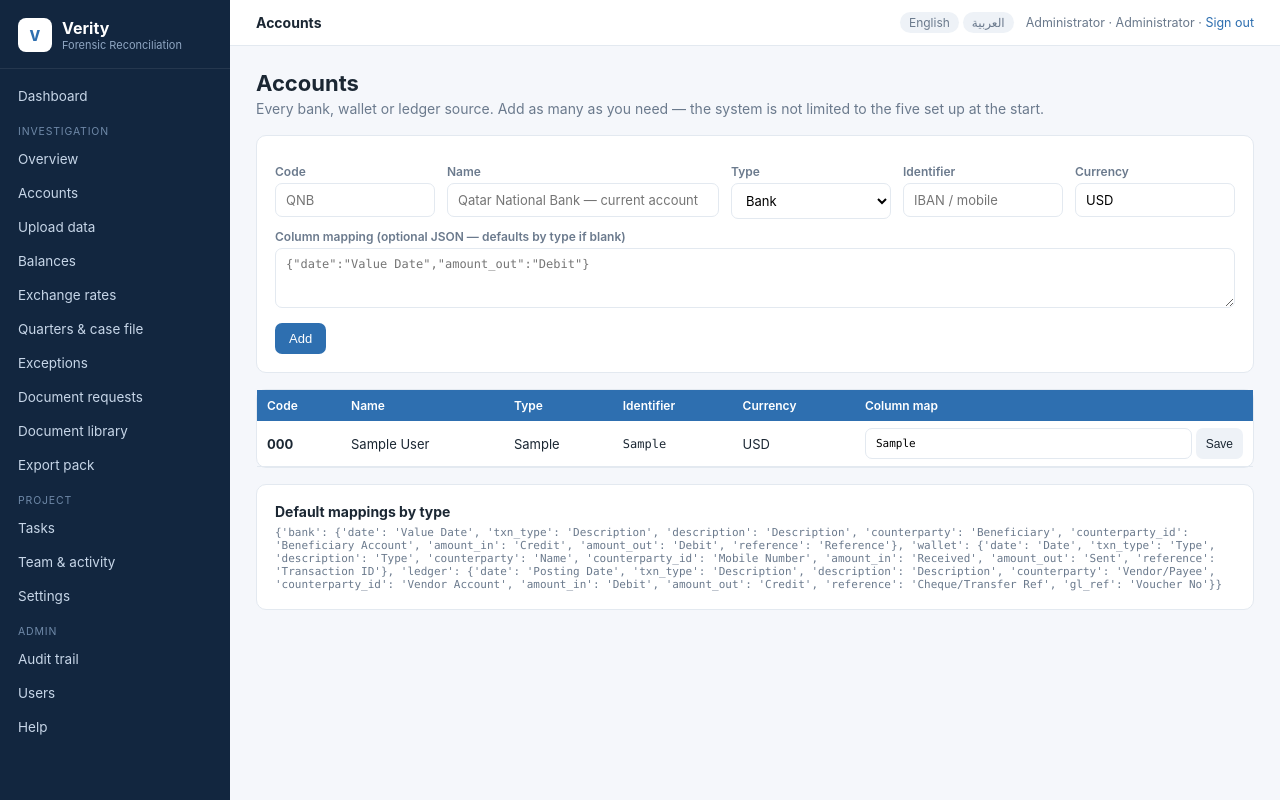
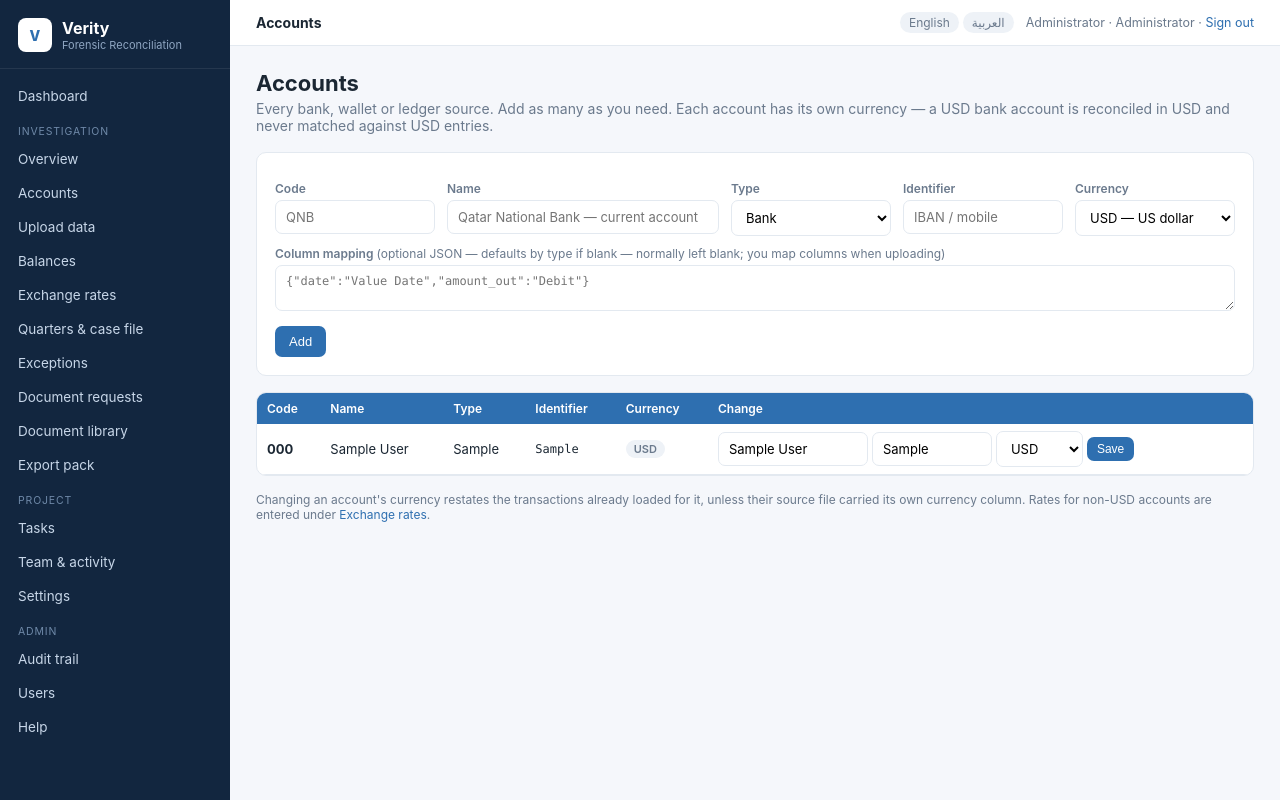
Before and after one commit to Collecta2026/Verity, a Flask app: page /engagement/1/accounts in a window 1280 px wide. Run offline with Flask 3, Linux system fonts and the light colour scheme; a user stored in the database is signed in; tables that the repository leaves empty hold one stand-in row (values such as "Sample post").

Commit message:
Add files via upload

```diff
--- a/app.py
+++ b/app.py
@@ -11,7 +11,7 @@ from flask_login import (LoginManager, login_user, logout_user, login_required,
 from werkzeug.utils import secure_filename
 
 import config as appconfig
-from config import Config, DEFAULT_SETTINGS, STARTER_ACCOUNTS
+from config import Config, DEFAULT_SETTINGS, STARTER_ACCOUNTS, CURRENCIES
 from models import (db, User, AuditLog, Engagement, Account, Period, QuarterFile,
                     SourceFile, Txn, Match, Split, Balance, Exception_, DocRequest,
                     DocumentFile, Task, TaskUpdate, FxRate, MappingTemplate,
@@ -113,7 +113,7 @@ def inject():
     return {"ROLE_LABELS": ROLE_LABELS, "ROLES": ROLES, "TASK_STATUS": TASK_STATUS,
             "REQ_STATUS": REQ_STATUS, "DOC_TYPES": DOC_TYPES, "today": date.today(),
             "t": i18n.t, "tv": i18n.tv, "lang": i18n.get_lang(), "rtl": i18n.is_rtl(),
-            "LANGS": i18n.LANGS}
+            "LANGS": i18n.LANGS, "CURRENCIES": CURRENCIES}
 
 
 @app.route("/lang/<code>")
@@ -166,7 +166,7 @@ def create_engagement():
     f = request.form
     e = Engagement(name=f["name"].strip(), client=f.get("client", "").strip(),
                    code=(f.get("code") or "SGE").strip().upper(),
-                   currency=f.get("currency", "EGP"),
+                   currency=(f.get("currency_other") or f.get("currency") or "EGP").strip().upper()[:10],
                    period_start=pdate(f.get("period_start")), period_end=pdate(f.get("period_end")),
                    project_start=pdate(f.get("project_start")), project_end=pdate(f.get("project_end")),
                    created_by=current_user.id)
@@ -202,9 +202,10 @@ def accounts(eid):
         if not current_user.can("lead", "finance_reviewer"):
             abort(403)
         f = request.form
+        ccy = (f.get("currency_other") or f.get("currency") or e.currency).strip().upper()[:10]
         a = Account(engagement_id=eid, code=f["code"].strip().upper(), name=f["name"].strip(),
                     kind=f["kind"], identifier=f.get("identifier", "").strip(),
-                    currency=f.get("currency") or e.currency)
+                    currency=ccy)
         if f.get("column_map"):
             try:
                 a.set_column_map(json.loads(f["column_map"]))
@@ -218,6 +219,43 @@ def accounts(eid):
     return render_template("accounts.html", e=e,
         accounts=Account.query.filter_by(engagement_id=eid).all(),
         maps=ingest.DEFAULT_MAPS)
+
+
+@app.route("/engagement/<int:eid>/accounts/<int:aid>/edit", methods=["POST"])
+@roles_required("lead", "finance_reviewer")
+def account_edit(eid, aid):
+    """Change an account's currency, name or identifier after it was created.
+    Changing the currency restates the transactions already loaded for it."""
+    a = db.session.get(Account, aid)
+    if not a or a.engagement_id != eid:
+        abort(404)
+    e = get_e(eid)
+    f = request.form
+    before = f"{a.name}/{a.currency}/{a.identifier}"
+    if f.get("name"):
+        a.name = f["name"].strip()
+    if f.get("identifier") is not None:
+        a.identifier = f.get("identifier", "").strip()
+    new_ccy = (f.get("currency_other") or f.get("currency") or "").strip().upper()[:10]
+    moved = 0
+    if new_ccy and new_ccy != a.currency:
+        old = a.currency
+        a.currency = new_ccy
+        # Transactions already loaded under the old currency follow the account,
+        # unless their own file carried an explicit currency column.
+        for t in Txn.query.filter_by(engagement_id=eid, account_id=a.id).all():
+            if (t.currency or old) == old:
+                t.currency = new_ccy
+                moved += 1
+        for b in Balance.query.filter_by(engagement_id=eid, account_id=a.id).all():
+            b.currency = new_ccy
+    db.session.commit()
+    if moved:
+        core.reprice(e)
+    log("account.edit", "account", aid, before=before,
+        after=f"{a.name}/{a.currency}/{a.identifier}")
+    flash(f"{a.code} updated." + (f" {moved} transaction(s) restated as {a.currency}." if moved else ""), "ok")
+    return redirect(url_for("accounts", eid=eid))
 
 
 @app.route("/engagement/<int:eid>/accounts/<int:aid>/map", methods=["POST"])
--- a/templates/accounts.html
+++ b/templates/accounts.html
@@ -1,31 +1,68 @@
-{% extends 'base.html' %}{% block heading %}Accounts{% endblock %}
+{% extends 'base.html' %}{% block heading %}{{ t('acc.title') }}{% endblock %}
 {% block content %}
-<h1>{{ t('acc.title') }}</h1><p class="sub">Every bank, wallet or ledger source. Add as many as you need — the system is not limited to the five set up at the start.</p>
+<h1>{{ t('acc.title') }}</h1>
+<p class="sub">{{ t('acc.sub') }} Each account has its own currency — a USD bank account is
+reconciled in USD and never matched against {{ e.currency }} entries.</p>
+
 {% if current_user.can('lead','finance_reviewer') %}
 <div class="card"><form method="post">
   <div class="row">
-    <div><label>Code</label><input name="code" placeholder="QNB" required></div>
-    <div style="flex:2"><label>Name</label><input name="name" placeholder="Qatar National Bank — current account" required></div>
-    <div><label>Type</label><select name="kind"><option value="bank">Bank</option><option value="wallet">Wallet</option><option value="ledger">Ledger</option></select></div>
+    <div><label>{{ t('lbl.code') }}</label><input name="code" placeholder="QNB" required></div>
+    <div style="flex:2"><label>{{ t('lbl.name') }}</label><input name="name" placeholder="Qatar National Bank — current account" required></div>
+    <div><label>{{ t('lbl.type') }}</label><select name="kind">
+      <option value="bank">{{ t('acc.bank') }}</option>
+      <option value="wallet">{{ t('acc.wallet') }}</option>
+      <option value="ledger">{{ t('acc.ledger') }}</option></select></div>
     <div><label>{{ t('lbl.identifier') }}</label><input name="identifier" placeholder="IBAN / mobile"></div>
-    <div><label>{{ t('lbl.currency') }}</label><input name="currency" value="{{ e.currency }}"></div>
+    <div><label>{{ t('lbl.currency') }}</label>
+      <select name="currency" onchange="otherBox(this,'newOther')">
+        {% for code, label in CURRENCIES %}<option value="{{ code }}" {{ 'selected' if code == e.currency }}>{{ label }}</option>{% endfor %}
+        <option value="">Other…</option>
+      </select>
+      <input name="currency_other" id="newOther" placeholder="ISO code e.g. JPY"
+             style="display:none;margin-top:5px" maxlength="10">
+    </div>
   </div>
-  <label>Column mapping (optional JSON — defaults by type if blank)</label>
-  <textarea name="column_map" rows="3" class="mono" placeholder='{"date":"Value Date","amount_out":"Debit"}'></textarea>
+  <label>{{ t('acc.colmap') }} <span class="muted" style="font-weight:400">({{ t('acc.colmapopt') }} — normally left blank; you map columns when uploading)</span></label>
+  <textarea name="column_map" rows="2" class="mono" placeholder='{"date":"Value Date","amount_out":"Debit"}'></textarea>
   <button class="btn" style="margin-top:12px">{{ t('act.add') }}</button>
 </form></div>
 {% endif %}
-<div class="card" style="padding:0"><table>
-<tr><th>{{ t('lbl.code') }}</th><th>{{ t('lbl.name') }}</th><th>{{ t('lbl.type') }}</th><th>{{ t('lbl.identifier') }}</th><th>{{ t('lbl.currency') }}</th><th>{{ t('lbl.colmap') }}</th></tr>
+
+<div class="card" style="padding:0;overflow-x:auto"><table>
+<tr><th>{{ t('lbl.code') }}</th><th>{{ t('lbl.name') }}</th><th>{{ t('lbl.type') }}</th>
+<th>{{ t('lbl.identifier') }}</th><th>{{ t('lbl.currency') }}</th>
+{% if current_user.can('lead','finance_reviewer') %}<th>{{ t('usr.change') }}</th>{% endif %}</tr>
 {% for a in accounts %}<tr>
 <td><b>{{ a.code }}</b></td><td>{{ a.name }}</td><td>{{ tv(a.kind) }}</td>
-<td class="mono">{{ a.identifier or '—' }}</td><td>{{ a.currency }}</td>
-<td>{% if current_user.can('lead','finance_reviewer') %}
-<form method="post" action="{{ url_for('account_map', eid=e.id, aid=a.id) }}" style="display:flex;gap:4px">
-<input name="column_map" class="mono" style="font-size:11px" value='{{ a.column_map_json or "" }}' placeholder="default">
-<button class="btn sm sec">Save</button></form>
-{% else %}<span class="muted">{{ 'custom' if a.column_map_json else 'default' }}</span>{% endif %}</td></tr>{% endfor %}
+<td class="mono">{{ a.identifier or '—' }}</td>
+<td><span class="badge {{ 'b-warn' if a.currency != e.currency else 'b-mut' }}">{{ a.currency }}</span></td>
+{% if current_user.can('lead','finance_reviewer') %}
+<td><form method="post" action="{{ url_for('account_edit', eid=e.id, aid=a.id) }}"
+          style="display:flex;gap:4px;flex-wrap:wrap;align-items:center">
+  <input name="name" value="{{ a.name }}" style="width:150px">
+  <input name="identifier" value="{{ a.identifier or '' }}" placeholder="IBAN / mobile" style="width:120px">
+  <select name="currency" style="width:auto" onchange="otherBox(this,'other{{ a.id }}')">
+    {% for code, label in CURRENCIES %}<option value="{{ code }}" {{ 'selected' if code == a.currency }}>{{ code }}</option>{% endfor %}
+    <option value="" {{ 'selected' if a.currency not in CURRENCIES|map(attribute=0)|list }}>Other…</option>
+  </select>
+  <input name="currency_other" id="other{{ a.id }}" placeholder="ISO" maxlength="10" style="width:70px;
+    display:{{ 'inline-block' if a.currency not in CURRENCIES|map(attribute=0)|list else 'none' }}"
+    value="{{ a.currency if a.currency not in CURRENCIES|map(attribute=0)|list else '' }}">
+  <button class="btn sm">{{ t('act.save') }}</button>
+</form></td>{% endif %}
+</tr>{% endfor %}
 </table></div>
-<div class="card"><b>Default mappings by type</b>
-<pre class="mono" style="font-size:11px;white-space:pre-wrap;color:var(--muted)">{{ maps }}</pre></div>
+<p class="muted" style="font-size:12px">Changing an account's currency restates the transactions
+already loaded for it, unless their source file carried its own currency column. Rates for
+non-{{ e.currency }} accounts are entered under <a href="{{ url_for('fx', eid=e.id) }}">{{ t('nav.fx') }}</a>.</p>
+
+<script>
+function otherBox(sel, id){
+  var box = document.getElementById(id);
+  if(!box) return;
+  box.style.display = sel.value === "" ? "inline-block" : "none";
+  if(sel.value !== "") box.value = "";
+}
+</script>
 {% endblock %}
--- a/templates/dashboard.html
+++ b/templates/dashboard.html
@@ -44,7 +44,7 @@
   <div class="row"><div><label>Name</label><input name="name" required></div>
   <div><label>{{ t('lbl.client') }}</label><input name="client"></div>
   <div><label>Code (for references)</label><input name="code" value="SGE"></div>
-  <div><label>{{ t('lbl.currency') }}</label><input name="currency" value="EGP"></div></div>
+  <div><label>{{ t('lbl.currency') }} <span class="muted" style="font-weight:400">(base)</span></label><select name="currency" onchange="if(this.value===''){document.getElementById('engOther').style.display='block'}else{document.getElementById('engOther').style.display='none'}">{% for code, label in CURRENCIES %}<option value="{{ code }}">{{ label }}</option>{% endfor %}<option value="">Other…</option></select><input name="currency_other" id="engOther" placeholder="ISO code" maxlength="10" style="display:none;margin-top:5px"></div></div>
   <div class="row"><div><label>{{ t('dash.recordsfrom') }}</label><input type="date" name="period_start" value="2023-05-01"></div>
   <div><label>{{ t('dash.recordsto') }}</label><input type="date" name="period_end" value="2026-06-30"></div>
   <div><label>{{ t('dash.projstart') }}</label><input type="date" name="project_start" value="2026-09-21"></div>
```
Also changed, not shown: config.py (+13 -0 lines), test_currency_ui.py (added, +79 -0 lines), README.md.
